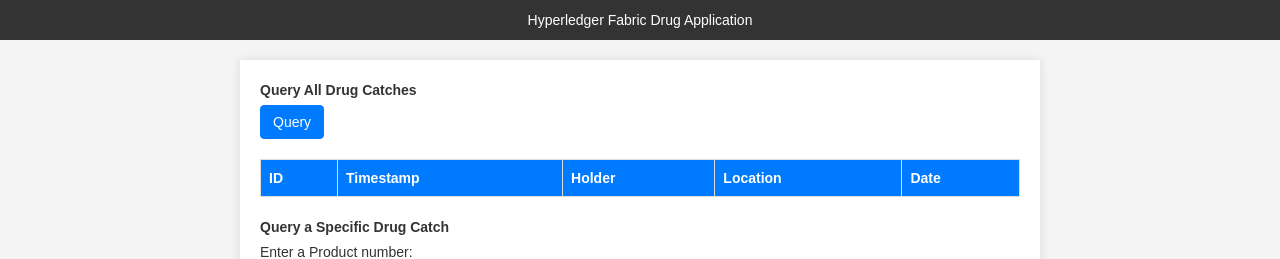
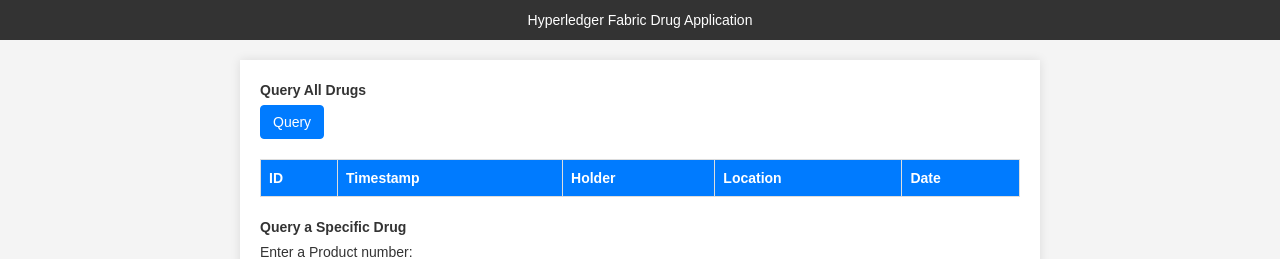
Before and after one commit to LoChingHei/BCDV4025_Project, a website: page DrugSupplychain-app/client/index.html in a window 1280 px wide. Shown: the top 259 px of the page. Drawn offline with nearby package versions, Linux system fonts and the light colour scheme.

Commit message:
Update index.html

```diff
--- a/DrugSupplychain-app/client/index.html
+++ b/DrugSupplychain-app/client/index.html
@@ -68,7 +68,7 @@
 
     <div id="body">
       <div class="form-group">
-        <label>Query All Drug Catches</label>
+        <label>Query All Drugs</label>
         <p><input id="queryAllDrug" type="submit" value="Query" class="btn btn-primary" ng-click="queryAllDrug()"></p>
       </div>
 
@@ -92,7 +92,7 @@
       </table>
 
       <div class="form-group">
-        <label>Query a Specific Drug Catch</label><br>
+        <label>Query a Specific Drug</label><br>
         <h5 style="color:red;margin-bottom:2%" id="error_query">Error: Please enter a valid Drug Id</h5>
 
         Enter a Product number: <input id="createName" class="form-control" type="text" placeholder="Ex: 3" ng-model="Drug_id">
```
